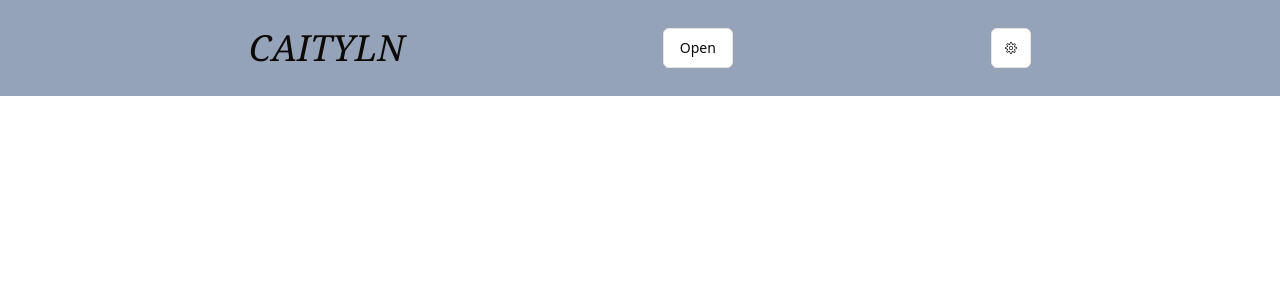
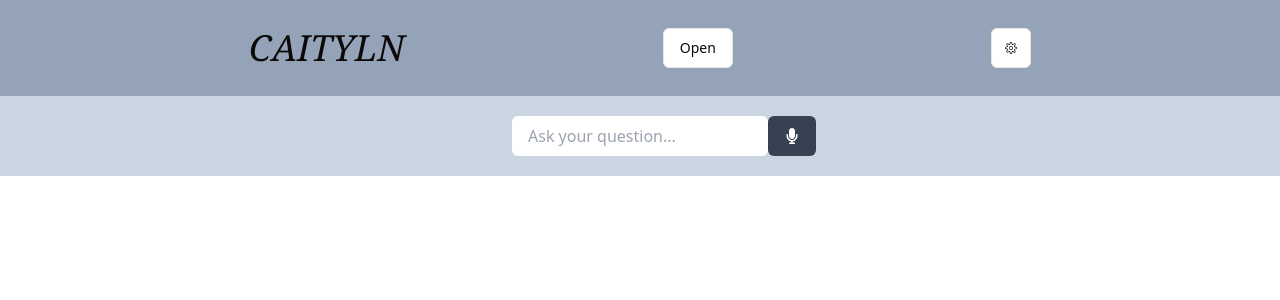
Before and after one commit to Venture-Xs/Chrome-Extension-ProjectX, a React (Vite) app: page / in a window 1280 px wide. Shown: the top 300 px of the page. Built offline with nearby package versions, Linux system fonts and the light colour scheme.

Commit message:
created search functionality

```diff
--- a/src/App.tsx
+++ b/src/App.tsx
@@ -1,33 +1,33 @@
 //import { useState } from 'react'
-
-import { DropDown, } from "./utils/DropDown"
-import { SettingButton } from "./utils/SettingButton"
-
-
+import Search from "./utils/Search";
+import { DropDown } from "./utils/DropDown";
+import { SettingButton } from "./utils/SettingButton";
 
 function App() {
   //const [count, setCount] = useState(0)
 
   return (
     <>
+      <div className="h-90px bg-slate-300 overflow-visible">
+        <div className="flex justify-evenly h-22 p-5 bg-slate-400 ">
+          <h1 className="text-4xl font-serif italic  text-black-400 p-2">
+            CAITYLN
+          </h1>
 
-     <div className="h-90px bg-slate-300 overflow-visible">
-      <div className="flex justify-evenly h-22 p-5 bg-slate-400 ">
-        <h1 className="text-4xl font-serif italic  text-black-400 p-2">CAITYLN</h1>
+          <div className=" flex justify-center h-18 w-32 p-2">
+            <DropDown />
+          </div>
 
-        <div className=" flex justify-center h-18 w-32 p-2">
-            <DropDown/>
+          <div className="flex justify-center h-18 w-18  p-2">
+            <SettingButton />
+          </div>
         </div>
-
-        <div className="flex justify-center h-18 w-18  p-2">
-          <SettingButton/>
+        <div className="h-20 w-50 flex justify-center items-center">
+          <Search />
         </div>
       </div>
-
-
-     </div>
     </>
-  )
+  );
 }
 
-export default App
+export default App;
--- /dev/null
+++ b/src/utils/Search.tsx
@@ -0,0 +1,63 @@
+import React, { useState } from "react";
+import { FaMicrophone } from "react-icons/fa";
+
+const Search = () => {
+  const [voiceActive, setVoiceActive] = useState(false);
+  const [voiceText, setVoiceText] = useState("");
+
+  //   const toggleSearch = () => {
+  //     setVoiceActive(!voiceActive);
+  //   };
+
+  //   const handleSearch = () => {
+  //     if ('SpeechRecognition' in window) {
+  //       const recognition = new window.SpeechRecognition();
+  //       recognition.continuous = false;
+
+  //       recognition.onresult = (event) => {
+  //         const transcript = event.results[0][0].transcript;
+  //         setVoiceText(transcript);
+  //       };
+
+  //       recognition.onerror = (event) => {
+  //         console.log('Error', event.error);
+  //       };
+
+  //       recognition.onend = () => {
+  //         setVoiceActive(false);
+  //       };
+
+  //       recognition.start();
+  //     } else {
+  //       console.error('SpeechRecognition not supported by this browser');
+  //     }
+  //   };
+
+  return (
+    <div className="relative border-black border-1">
+      <input
+        type="text"
+        placeholder="Ask your question..."
+        value={voiceActive ? voiceText : ""}
+        onChange={(event) => setVoiceText(event.target.value)}
+        className="w-64 px-4 py-2 text-white rounded-md focus:outline-none"
+      />
+      <button
+        // onClick={toggleSearch}
+        className="absolute px-4 py-2 h-10 bg-gray-700 text-white rounded-md"
+      >
+        <FaMicrophone />
+      </button>
+      {voiceActive && (
+        <button
+          //   onClick={handleSearch}
+          className="absolute top-0 right-16 px-4 py-2 bg-gray-700 text-white rounded-md"
+        >
+          Speak
+        </button>
+      )}
+    </div>
+  );
+};
+
+export default Search;
```
